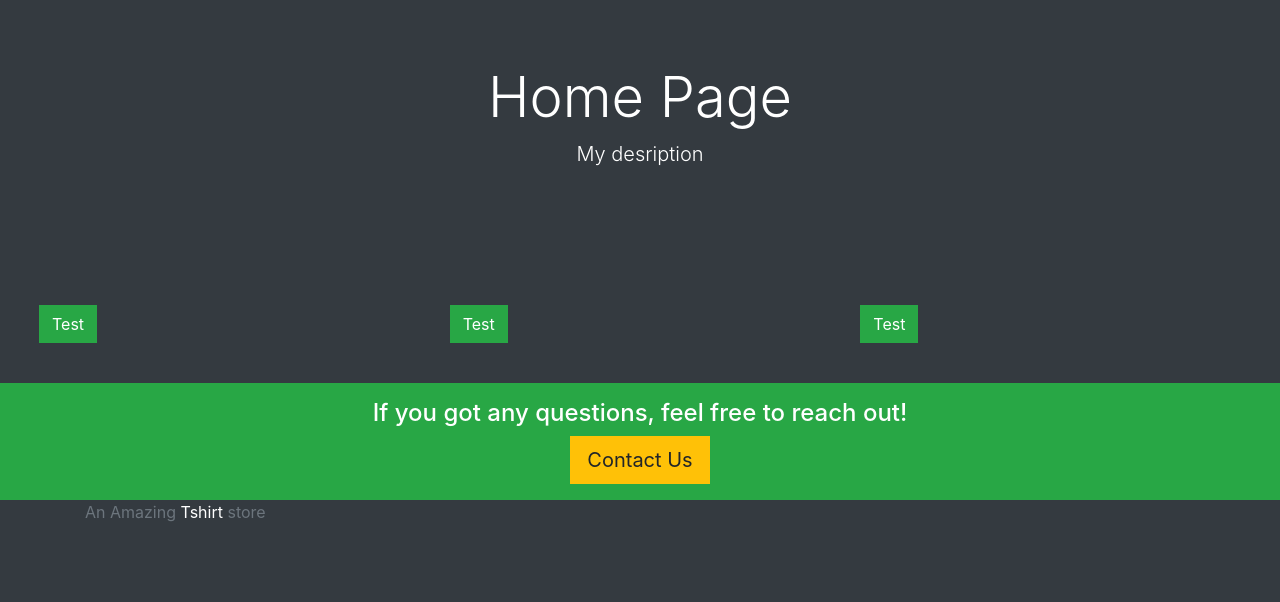
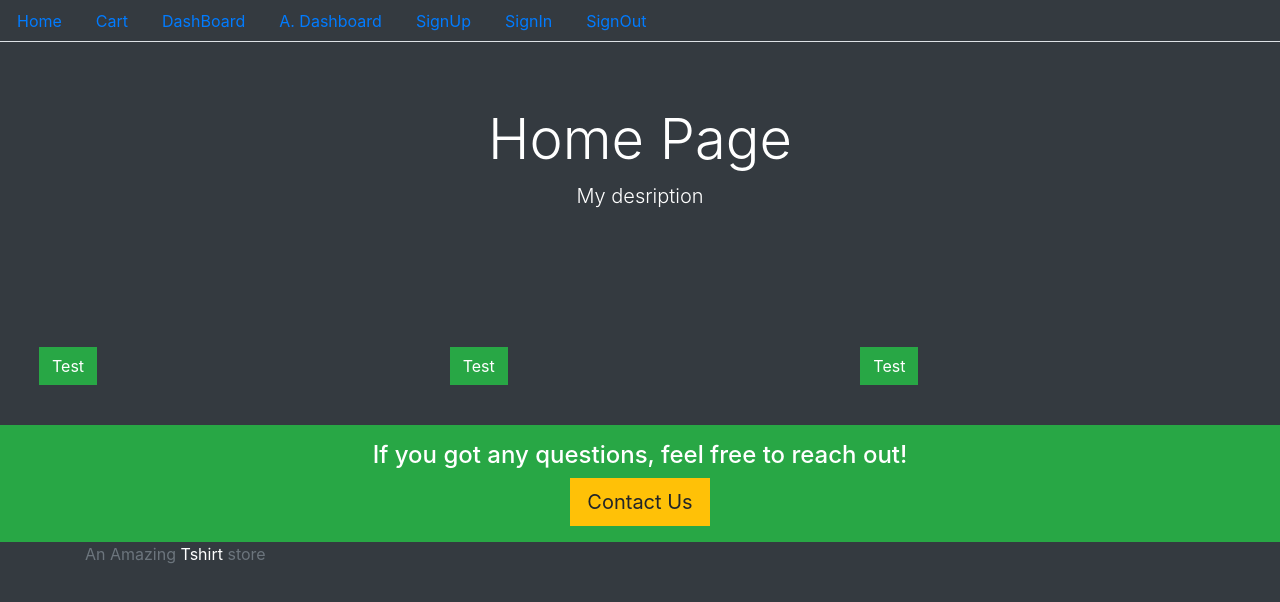
Before and after one commit to Rutvik2699/MERN-Full-Stack-Application, a React (Create React App) app in the folder projfrontend/: page / in a window 1280 px wide. Shown: the top 602 px of the page. Built offline with nearby package versions, Linux system fonts and the light colour scheme.

Commit message:
Creating Navigation menu

```diff
--- a/projfrontend/src/core/Base.js
+++ b/projfrontend/src/core/Base.js
@@ -1,4 +1,5 @@
 import React from "react";
+import Menu from "./Menu"
 
 const Base = ({
   title = "My Title",
@@ -7,6 +8,7 @@
   children
 }) => (
   <div>
+    <Menu></Menu>
     <div className="container-fluid">
       <div className="jumbotron bg-dark text-white text-center">
         <h2 className="display-4">{title}</h2>
--- /dev/null
+++ b/projfrontend/src/core/Menu.js
@@ -0,0 +1,48 @@
+import React from 'react'
+import {Link,withRouter} from "react-router-dom"
+
+
+const Menu=()=>(
+    <div>
+        <ul className="nav nav-tabs bg-dark">
+            <li className="nav-item">
+                <Link className="nav-link" to="/">
+                    Home
+                </Link>
+            </li>
+            <li className="nav-item">
+                <Link className="nav-link" to="/">
+                    Cart
+                </Link>
+            </li>
+            <li className="nav-item">
+                <Link className="nav-link" to="/">
+                    DashBoard
+                </Link>
+            </li>
+            <li className="nav-item">
+                <Link className="nav-link" to="/">
+                   A. Dashboard
+                </Link>
+            </li>
+            <li className="nav-item">
+                <Link className="nav-link" to="/">
+                    SignUp
+                </Link>
+            </li>
+            <li className="nav-item">
+                <Link className="nav-link" to="/">
+                    SignIn
+                </Link>
+            </li>
+            <li className="nav-item">
+                <Link className="nav-link" to="/">
+                    SignOut
+                </Link>
+            </li>
+        </ul>
+    </div>
+)
+
+
+export default withRouter(Menu);
```
